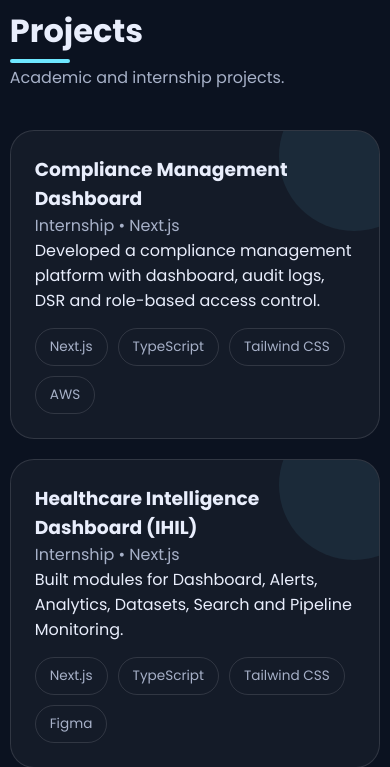
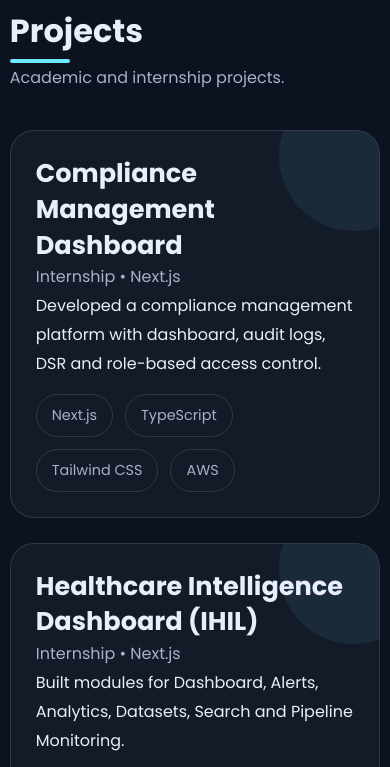
Before and after one commit to JeevanManjunath/Jeevan-portfolio, a plain HTML site: page index.html in a window 390 px wide. Shown: the part 3860-4627 px from the top of the page. Drawn offline with Linux system fonts and the light colour scheme.

Commit message:
Update style.css

```diff
--- a/style.css
+++ b/style.css
@@ -1103,3 +1103,52 @@ body::after{
 
     z-index:-1;
 }
+
+/* ================= Responsive Projects ================= */
+
+.project-grid{
+    display: grid;
+    grid-template-columns: repeat(2,1fr);
+    gap: 25px;
+}
+
+.project{
+    width: 100%;
+}
+
+/* Tablet */
+@media screen and (max-width: 992px){
+
+    .project-grid{
+        grid-template-columns: 1fr;
+    }
+
+}
+
+/* Mobile */
+@media screen and (max-width: 768px){
+
+    .project{
+        padding: 25px;
+    }
+
+    .project h3{
+        font-size: 1.6rem;
+        line-height: 1.4;
+    }
+
+    .project p{
+        font-size: 1rem;
+        line-height: 1.8;
+    }
+
+    .project-tags{
+        gap: 12px;
+    }
+
+    .pill{
+        font-size: 0.9rem;
+        padding: 10px 15px;
+    }
+
+}
```
